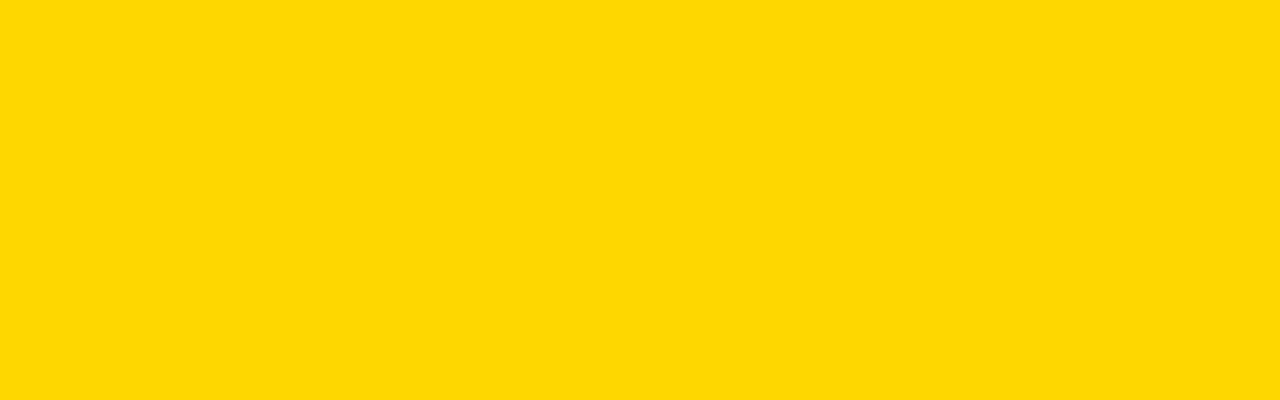
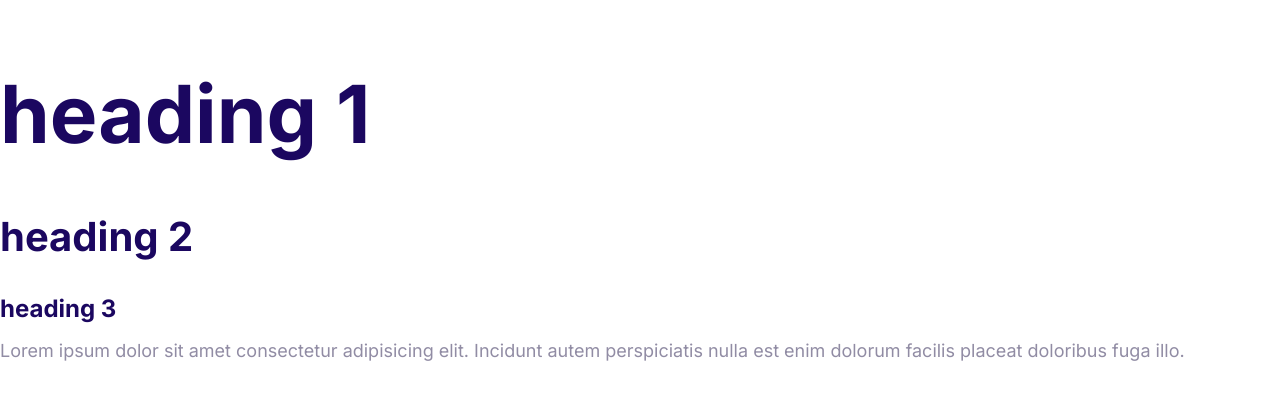
Before and after one commit to codewithnl-roshanravan/Music-Academy, a plain HTML site: page index.html in a window 1280 px wide. Drawn offline with Linux system fonts and the light colour scheme.

Commit message:
define the styles for the fonts.

```diff
--- a/css/styles.css
+++ b/css/styles.css
@@ -1,11 +1,64 @@
-body {
-  background: gold;
-}
 
 :root {
     --color-primary: #2584ff;
     --color-secondary: #00d9ff;
     --color-accent: #ff3400;
-    --color-heading: #1b0760;
+    --color-headings: #1b0760;
     --color-body: #918ca4;
   }
+
+  html {
+    /* 62.5% of 16px = 10px */
+    font-size: 62.5%;
+  }
+  body {
+    font-family: inter, Arial, Helvetica, sans-serif;
+    font-size: 2.4rem;
+    line-height: 1.5;
+    color: var(--color-body);
+}
+
+h1,
+h2,
+h3 {
+    color: var(--color-headings);
+    margin-bottom: 1rem;
+
+}
+
+h1 {
+    /* 1 * font size of the html element */
+    font-size: 7rem;
+    margin-bottom: 1rem;
+
+}
+
+h2 {
+    font-size: 4rem;
+}
+
+h3 {
+    font-size: 3rem;
+}
+
+p {
+    margin-top: 0;
+}
+
+@media screen and (min-width: 1024px) {
+    body {
+        font-size: 1.8rem;
+    }
+
+    h1 {
+        font-size: 8rem;
+    }
+
+    h2 {
+        font-size: 4rem;
+    }
+
+    h3 {
+        font-size: 2.4rem;
+    }
+}
--- a/index.html
+++ b/index.html
@@ -5,10 +5,16 @@
     <meta http-equiv="X-UA-Compatible" content="IE=edge">
     <meta name="viewport" content="width=device-width, initial-scale=1.0">
     <title>Document</title>
+    <link rel="preconnect" href="https://fonts.googleapis.com">
+    <link href="https://fonts.googleapis.com/css2?family=Inter:wght@400;700&display=swap" rel="stylesheet">
     <link rel="stylesheet" href="css/normalize.css">
     <link rel="stylesheet" href="css/styles.css">
 </head>
 <body>
-
+    <h1>heading 1</h1>
+    <h2>heading 2</h2>
+    <h3>heading 3</h3>
+    <p>
+        Lorem ipsum dolor sit amet consectetur adipisicing elit. Incidunt autem perspiciatis nulla est enim dolorum facilis placeat doloribus fuga illo.</p>
 </body>
 </html>
```
